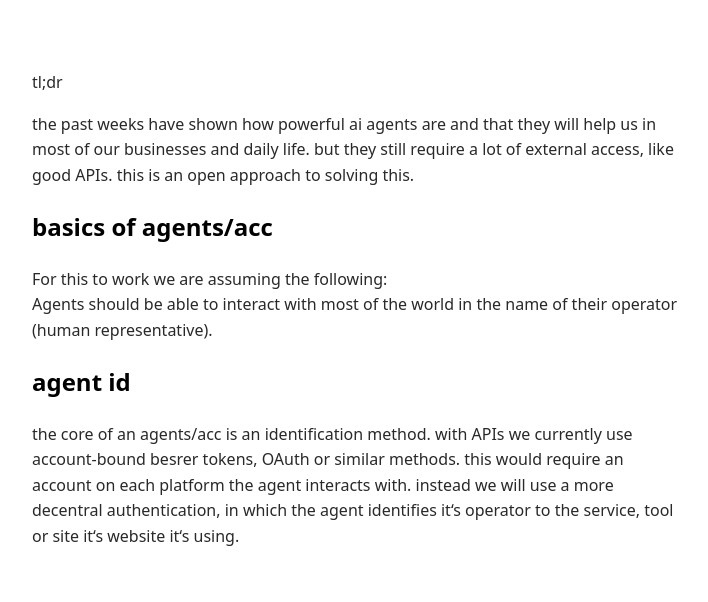
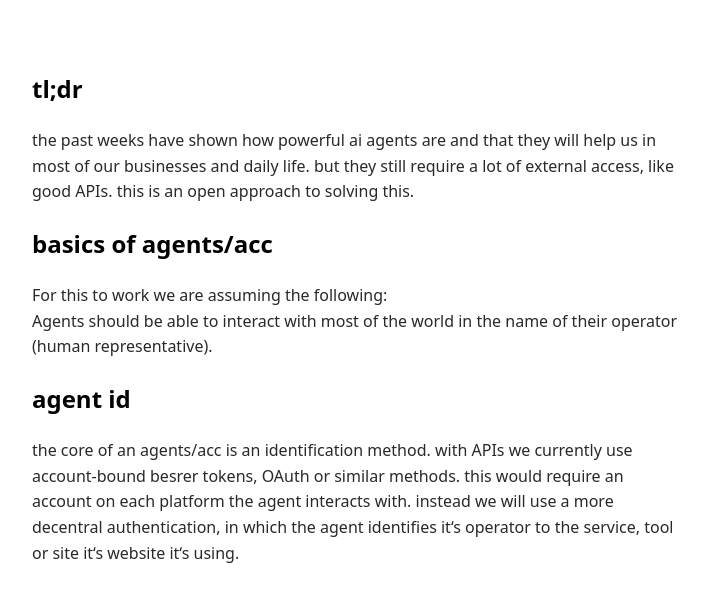
Before and after one commit to 0w9/agents-acc, a website: page index.html in a window 1280 px wide. Shown: the whole page, without its empty margins (283-991 px from the left). Drawn offline with Linux system fonts and the light colour scheme.

Commit message:
Update index.html

```diff
--- a/index.html
+++ b/index.html
@@ -64,7 +64,7 @@
   </style>
 </head>
 <body>
-  <div class="content"
+  <div class="content">
     <h2>tl;dr</h2>
     <p>the past weeks have shown how powerful ai agents are and that they will help us in most of our businesses and daily life. but they still require a lot of external access, like good APIs. this is an open approach to solving this. </p>
 
```
